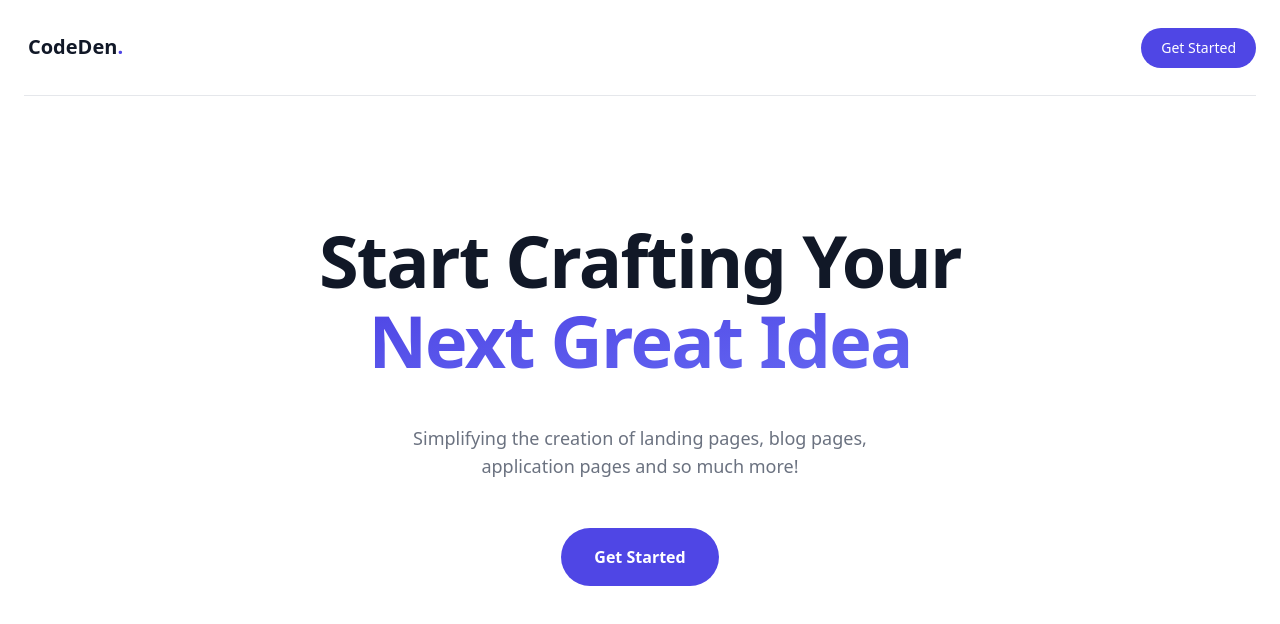
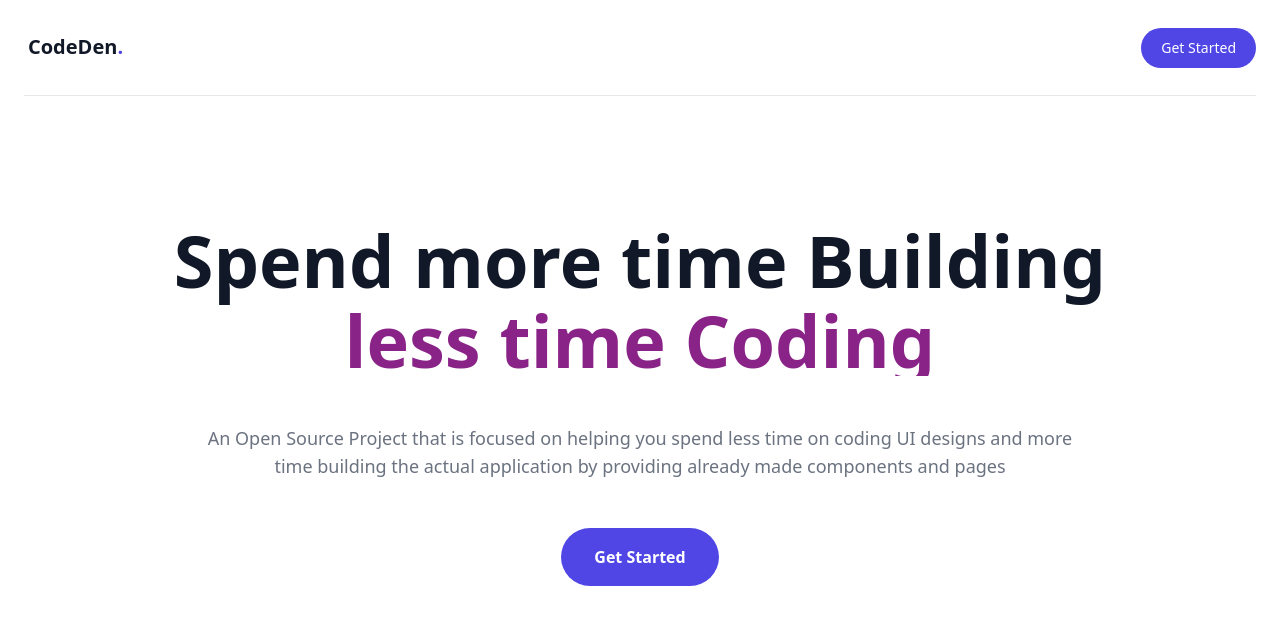
Before and after one commit to kromate/Codeden, a Vue app: page / in a window 1280 px wide. Shown: the top 624 px of the page. Built offline with nearby package versions, Linux system fonts and the light colour scheme.

Commit message:
feat: update

```diff
--- a/src/views/index.vue
+++ b/src/views/index.vue
@@ -6,19 +6,18 @@
 				class="container max-w-lg px-4 py-32 mx-auto text-left md:max-w-none md:text-center"
 			>
 				<h1
-					class="text-5xl font-extrabold leading-10 tracking-tight text-left text-gray-900 md:text-center sm:leading-none md:text-6xl lg:text-7xl"
+					class="text-5xl font-extrabold leading-10 tracking-normal text-left text-gray-900 md:text-center sm:leading-none md:text-6xl lg:text-7xl"
 				>
-					<span class="inline md:block">Start Crafting Your</span>
+					<span class="inline md:block">Spend more time Building</span>
 					<span
-						class="relative mt-2 text-transparent bg-clip-text bg-gradient-to-br from-indigo-600 to-indigo-500 md:inline-block"
-					>Next Great Idea</span
+						class="relative mt-2 text-transparent bg-clip-text gradient md:inline-block text-primary"
+					>less time Coding</span
 					>
 				</h1>
 				<div
-					class="mx-auto mt-5 text-gray-500 md:mt-12 md:max-w-lg md:text-center lg:text-lg"
+					class="mx-auto mt-5 text-gray-500 md:mt-12 md:max-w-4xl md:text-center lg:text-lg"
 				>
-					Simplifying the creation of landing pages, blog pages, application
-					pages and so much more!
+					An Open Source Project that is focused on helping you spend less time on coding UI designs and more time building the actual application by providing already made components and pages
 				</div>
 				<div class="flex flex-col items-center mt-12 text-center">
 					<span class="relative inline-flex w-full md:w-auto">
@@ -40,3 +39,30 @@
 //@ts-ignore
 import NavBar from '../components/NavBar.vue'
 </script>
+
+
+<style scoped>
+.gradient {
+  background: #8A2387;
+   background: linear-gradient(to right, #F27121 20%, #E94057 40%, #E94057 60%, 8A2387 80%);
+  background-size: 200% auto;
+  background-clip: text;
+
+    animation: shine 1s linear infinite;
+  }
+
+@keyframes hue {
+  from {
+    -webkit-filter: hue-rotate(0deg);
+  }
+  to {
+    -webkit-filter: hue-rotate(-360deg);
+  }
+}
+
+
+</style>
+
+
+
+//   background: linear-gradient(to right, #F27121, #E94057, #8A2387);
```
